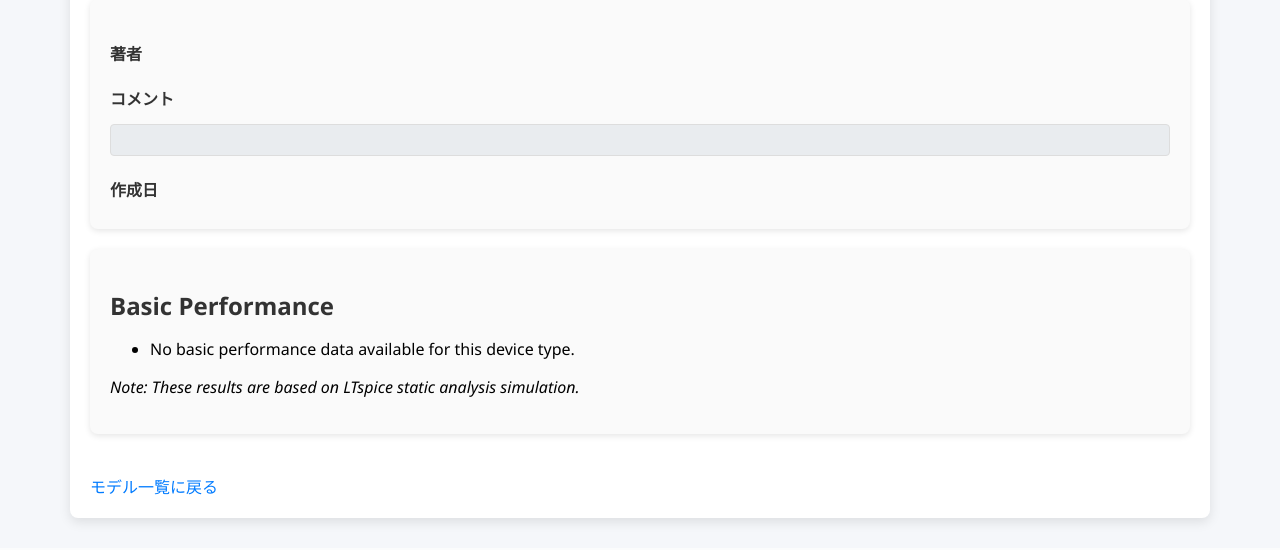
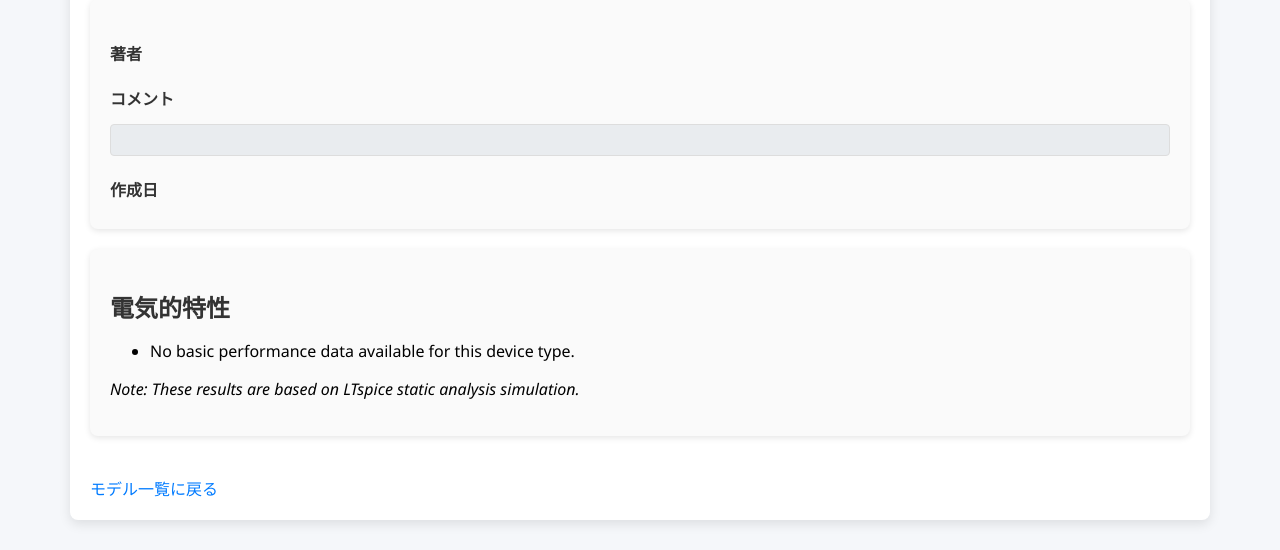
Before and after one commit to hotstaff/spice_model_manager, a Flask app: template templates/model_detail_ja.html in a window 1280 px wide. Shown: the part 483-1033 px from the top of the page. Before the commit the page ends 1009 px from the top, so only its background shows below. Run offline with Flask 3, Linux system fonts and the light colour scheme; the template is opened without the code that fills it, so the values that code supplies are empty; parts of the project's set-up code (start-up, migrations or seed data) failed here and were passed over.

Commit message:
modified:   templates/model_detail.html 	modified:   templates/model_detail_ja.html

```diff
--- a/templates/model_detail.html
+++ b/templates/model_detail.html
@@ -234,7 +234,7 @@
 
         <!-- Basic Performance Section (moved above images) -->
         <div class="model-info">
-            <h2>Basic Performance</h2>
+            <h2>{% block basic_performance_title %}Basic Performance{% endblock %}</h2>
             <ul>
                 {% if basic_performance and (model.device_type == 'NJF' or model.device_type == 'PJF') %}
                     <li><strong>Idss:</strong> {{ basic_performance.idss }} mA</li>
--- a/templates/model_detail_ja.html
+++ b/templates/model_detail_ja.html
@@ -33,3 +33,5 @@
 {% block back_link %}モデル一覧に戻る{% endblock %}
 
 {% block copy_alert %}SPICE文字列がクリップボードにコピーされました！{% endblock %}
+
+{% block basic_performance_title %}電気的特性{% endblock %}
```
